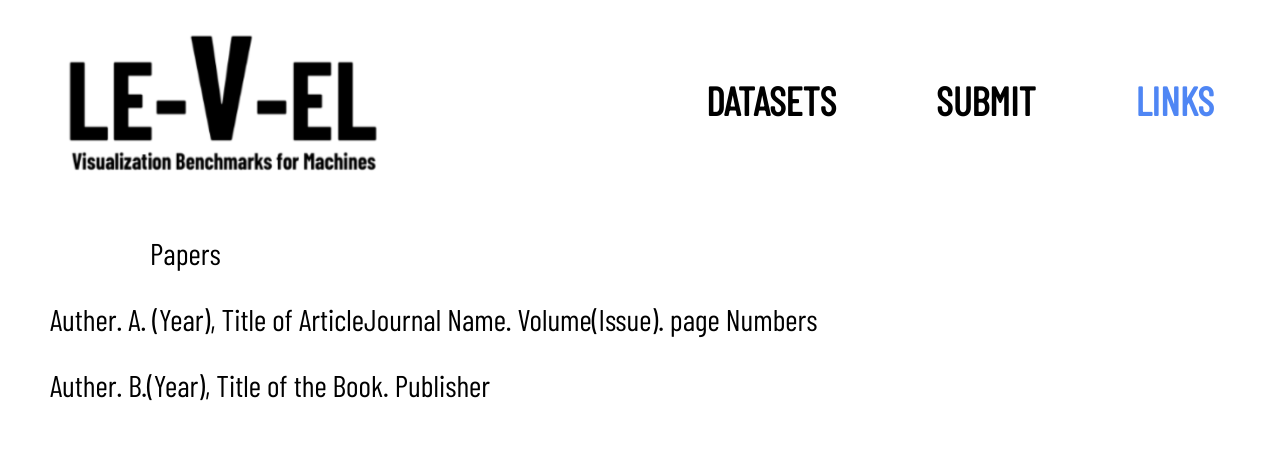
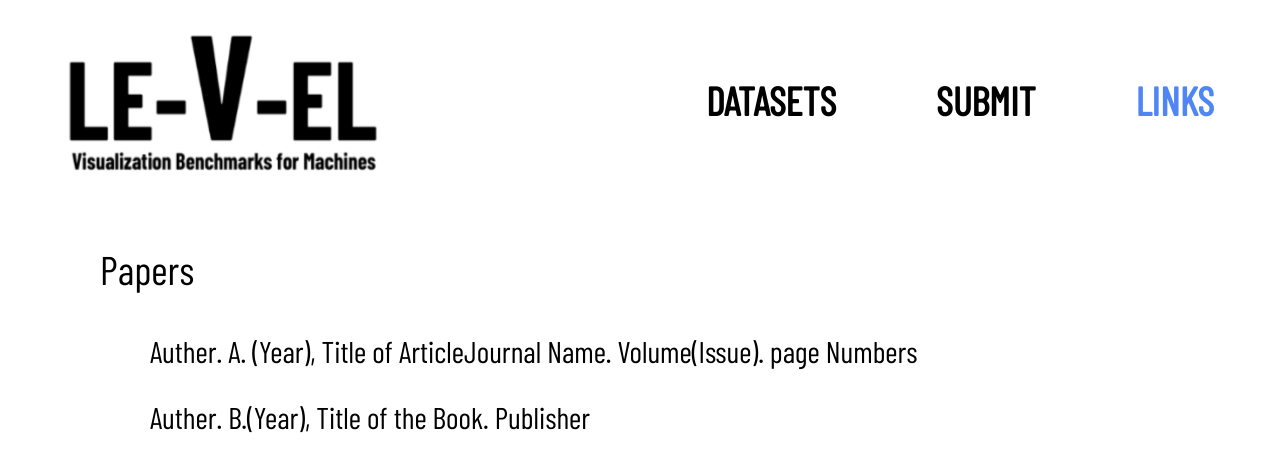
Before and after one commit to WoodyLinwc/LEVEL, a Jekyll site: the page link.html, which Jekyll copies as it is, in a window 1280 px wide. Shown: the top 472 px of the page. Built offline with Jekyll 4.4.1, drawn with Linux system fonts in a browser that asks for light colours.

Commit message:
Update link.html

```diff
--- a/link.html
+++ b/link.html
@@ -18,9 +18,9 @@
 
             </div>
             <div class="info3">
-                <p class="info4"> Papers</p>
-                <p class="info1">Auther. A. (Year), Title of ArticleJournal Name. Volume(Issue). page Numbers</p>
-                <p class="info1">Auther. B.(Year),  Title of the Book. Publisher</p>
+                <p class="info3"> Papers</p>
+                <p class="info4">Auther. A. (Year), Title of ArticleJournal Name. Volume(Issue). page Numbers</p>
+                <p class="info4">Auther. B.(Year),  Title of the Book. Publisher</p>
 
 
             </div>
```
